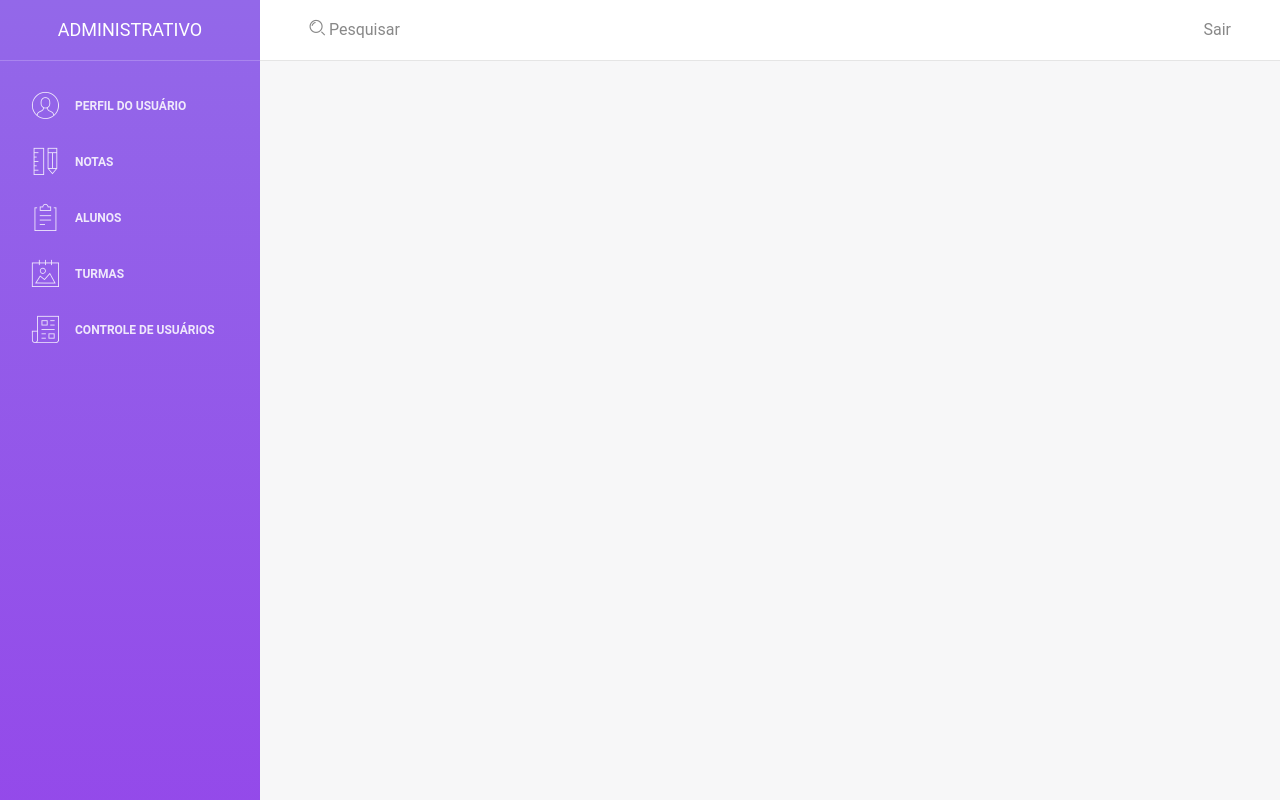
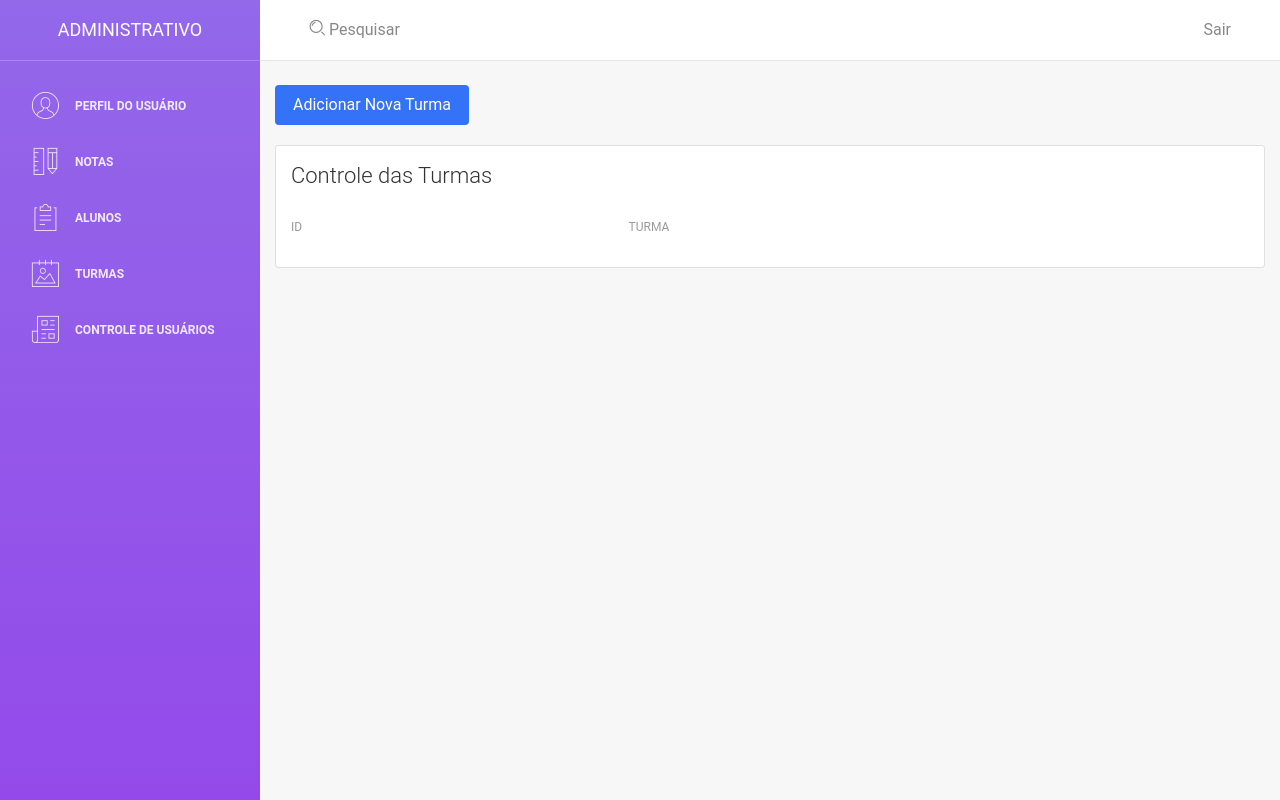
Before and after one commit to SAwarm/SystemParaisoDaCrianca, a PHP site: page /admin/telas/turmas.php in a window 1280 px wide. Run offline with PHP 8.4, Linux system fonts and the light colour scheme; the visitor is signed in with stand-in values (Sample User, id 1); lists and menus that the app fills with data are empty; some libraries are stand-ins or nearby versions.

Commit message:
tela turmas frontend concluída

```diff
--- a/admin/telas/controle_usuarios.php
+++ b/admin/telas/controle_usuarios.php
@@ -401,7 +401,6 @@
         data.append('numero_casa', numero_casa);
         data.append('complemento', complemento);
 
-
         jQuery.ajax({
             url: 'backend/cadastro_funcionario.php',
             data: data,
--- a/admin/telas/perfil_usuario.php
+++ b/admin/telas/perfil_usuario.php
@@ -8,9 +8,11 @@
     } else if ($_SESSION['cargo_user'] == "Coordenador"){
         include_once("./menuAcesso/menuCoordenador.php");
     }else if ($_SESSION['cargo_user'] == "Professor"){
-        include_once("./menuAcesso/menuProfessor.php");
+        include_once('./erro.php');
+        die();
     }else if ($_SESSION['cargo_user'] == "Auxiliar"){
-        include_once("./menuAcesso/menuAuxiliar.php");
+        include_once('./erro.php');
+        die();
     } ?>
 
             <div class="content">
--- a/admin/telas/turmas.php
+++ b/admin/telas/turmas.php
@@ -13,6 +13,54 @@
                 include_once('./erro.php');
                 die();
             } ?>
+
+            <div class="col-md-12">
+                            <br>
+                            <div style="margin-bottom: 2%;">
+                                <a type="button" href="#" class="btn btn-primary btn-fill btn-add-user" style="margin-right: 62.5%;">Adicionar Nova Turma</a>
+                            </div>
+                            <div class="card strpied-tabled-with-hover">
+                                <div class="card-header ">
+                                    <h4 class="card-title">Controle das Turmas</h4>
+                                </div>
+                                <div class="card-body table-full-width table-responsive">
+                                    <table class="table table-hover table-striped">
+                                        <thead>
+                                            <th>Id</th>
+                                            <th>Turma</th>
+                                        </thead>
+                                        <tbody>
+                                        </tbody>
+                                    </table>
+                                </div>
+                            </div>
+                        </div>
+
+                        <div class="modal fade" id="modal-turmas" style="background-color: rgba(0,0,0,0.5);" tabindex="-1" role="dialog" aria-labelledby="exampleModalLabel" aria-hidden="true">
+                            <div class="modal-dialog" role="document">
+                                <div class="modal-content">
+                                <div class="modal-header">
+                                    <h5 class="modal-title" id="exampleModalLabe2l">Cadastro Nova Turma</h5>
+                                    <button type="button" class="close" data-dismiss="modal" aria-label="Close">
+                                    <span aria-hidden="true">&times;</span>
+                                    </button>
+                                </div>
+                                <div class="modal-body message-modal" style="color: black">
+                                    <form>
+                                        <div class="form-group descricao-document-div">
+                                            <label for="descricao-document" class="col-form-label">Turma:</label>
+                                            <input type="text" class="form-control descricao-document" id="descricao-document">
+                                        </div>
+                                    </form>
+                                    <br>
+                                </div>
+                                <div class="modal-footer">
+                                    <br>
+                                    <button type="button" class="btn btn-primary btn-fill btn-add-turma" style="cursor: pointer;">Adicionar</button>
+                                </div>
+                                </div>
+                            </div>
+                        </div>
 
 <script src="../assets/js/core/jquery.3.2.1.min.js" type="text/javascript"></script>
 <script src="../assets/js/core/popper.min.js" type="text/javascript"></script>
@@ -32,6 +80,16 @@
 
 </html>
 
+<script>
+    $( ".btn-add-user" ).click(function() {
+        $('#modal-turmas').modal('show');
+    });
+
+    $( ".btn-add-turma").click(function() {
+        //
+    });
+</script>
+
 <?php } else{
     include_once('./erro.php');
 }
```
